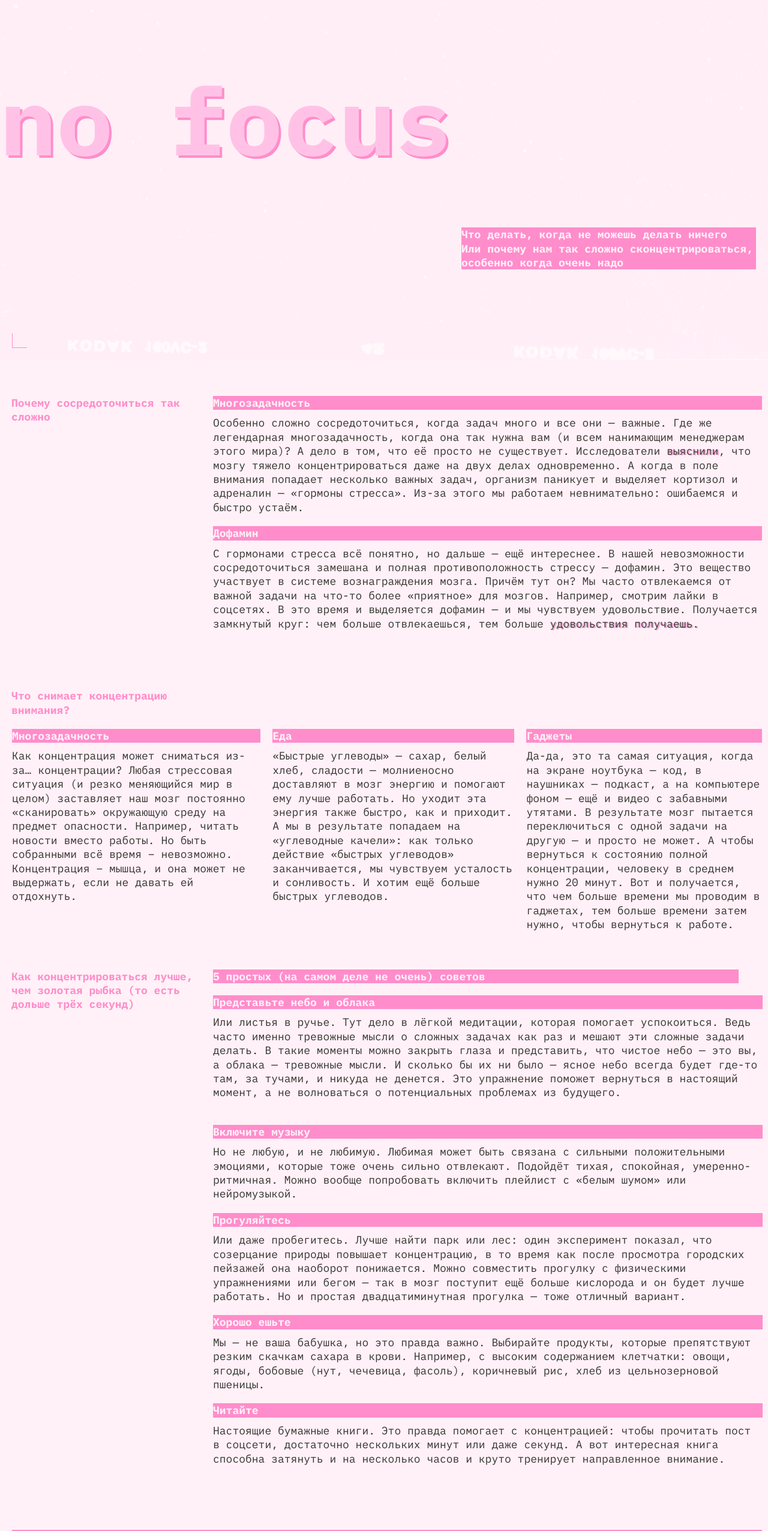
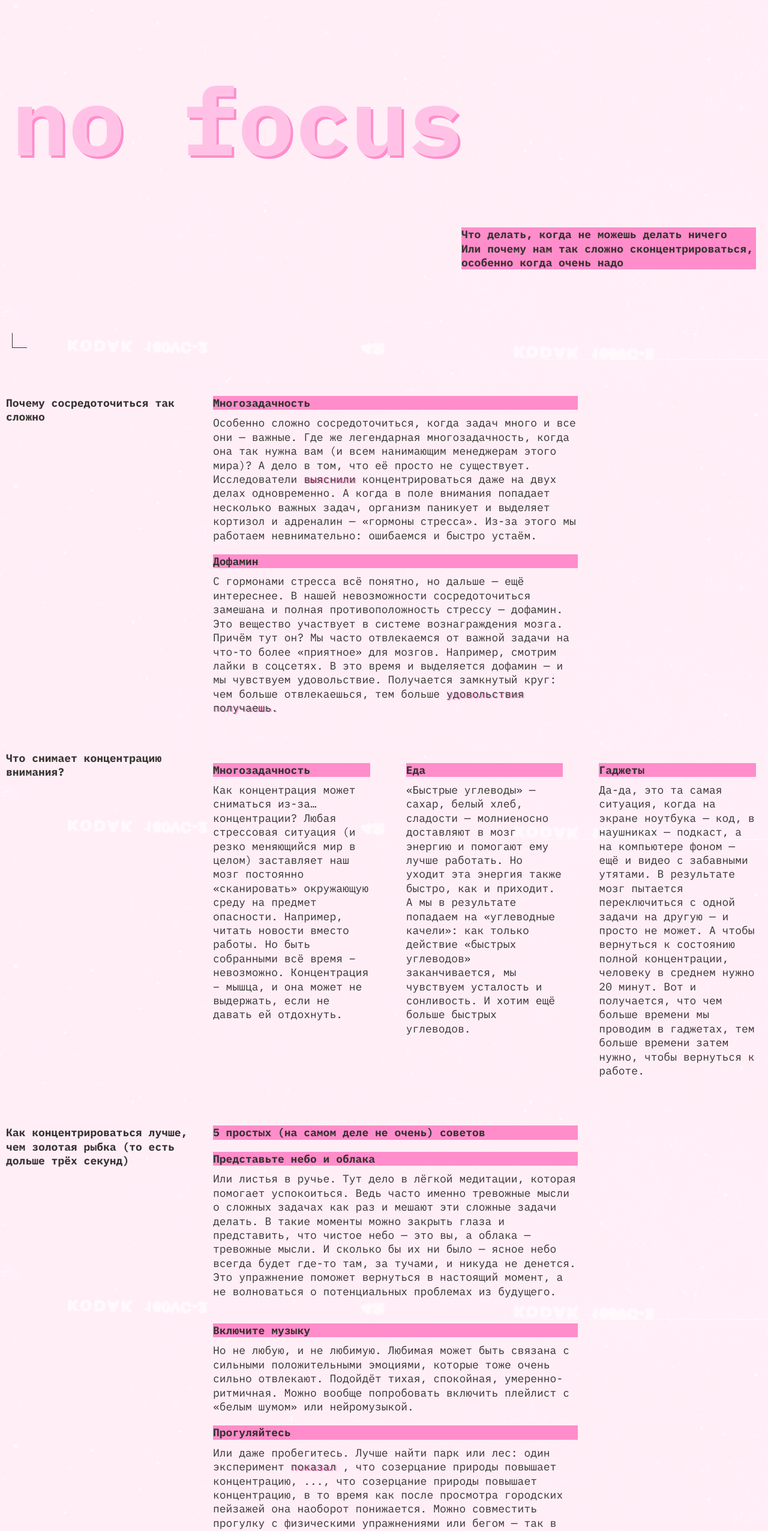
Before and after one commit to Arsen4ik6265/slozhno-sosredotochitsya-fd, a plain HTML site: page index.html in a window 1280 px wide. Shown: the part 200-2752 px from the top of the page at 60% size. Drawn offline with Linux system fonts and the light colour scheme.

Commit message:
Работа после коментариев ревьюера

```diff
--- a/index.html
+++ b/index.html
@@ -7,9 +7,9 @@
     <meta name="color-scheme" content="dark light" />
     <title>Сложно сосредоточиться</title>
     <script src="./scripts/script.js"></script>
-    <link rel="stylesheet" href="./fonts/fonts.css">
+    <link rel="stylesheet" href="./fonts/fonts.css" />
     <link rel="stylesheet" href="./styles/variables.css" />
-    <link rel="stylesheet" href="./styles/globals.css">
+    <link rel="stylesheet" href="./styles/globals.css" />
     <link rel="stylesheet" href="./styles/style.css" />
     <link rel="stylesheet" href="./styles/dark.css" />
     <link rel="stylesheet" href="./styles/light.css" />
@@ -58,9 +58,11 @@
       <!-- Основной заголовок -->
       <h1 class="header__title">no focus</h1>
       <div class="header__text title-decor">
-        <p> Что делать, когда не можешь делать ничего</p>
-         <p>Или почему нам так сложно
-        сконцентрироваться, особенно когда очень надо</p>
+        <p>Что делать, когда не можешь делать ничего</p>
+        <p>
+          Или почему нам так сложно сконцентрироваться, особенно когда очень
+          надо
+        </p>
       </div>
     </header>
     <main class="main">
@@ -78,7 +80,13 @@
                 важные. Где же легендарная многозадачность, когда она так нужна
                 вам (и всем нанимающим менеджерам этого мира)? А дело в том, что
                 её просто не существует. Исследователи
-                <a href="#" class="link">выяснили</a>, что мозгу тяжело
+                <a
+                  href="https://dana.org/article/multicosts-of-multitasking/"
+                  class="link"
+                  target="_blank"
+                  rel="noopener noreferrer"
+                  >выяснили</a
+                >
                 концентрироваться даже на двух делах одновременно. А когда в
                 поле внимания попадает несколько важных задач, организм паникует
                 и выделяет кортизол и адреналин — «гормоны стресса». Из-за этого
@@ -100,7 +108,7 @@
                 мозгов. Например, смотрим лайки в соцсетях. В это время и
                 выделяется дофамин — и мы чувствуем удовольствие. Получается
                 замкнутый круг: чем больше отвлекаешься, тем больше
-                <a href="#" class="link">удовольствия получаешь.</a>
+                <span class="link">удовольствия получаешь.</span>
               </p>
             </div>
           </article>
@@ -109,7 +117,9 @@
 
       <!-- Секция 2: Что снимает концентрацию внимания? -->
       <section class="section section__ui">
-        <h2 class="section__title section__title-special">Что снимает концентрацию внимания?</h2>
+        <h2 class="section__title section__title-special">
+          Что снимает концентрацию внимания?
+        </h2>
 
         <div class="section__content section__rt">
           <!-- Карточка 1: Многозадачность -->
@@ -162,7 +172,7 @@
       </section>
 
       <!-- Секция 3: Как концентрироваться лучше, чем золотая рыбка -->
-      <section class="section section__prime">
+      <section class="section">
         <h2 class="section__title">
           Как концентрироваться лучше, чем золотая рыбка (то есть дольше трёх
           секунд)
@@ -218,12 +228,19 @@
             <div class="card__content">
               <p class="card__text">
                 Или даже пробегитесь. Лучше найти парк или лес: один эксперимент
-                показал, что созерцание природы повышает концентрацию, в то
-                время как после просмотра городских пейзажей она наоборот
-                понижается. Можно совместить прогулку с физическими упражнениями
-                или бегом — так в мозг поступит ещё больше кислорода и он будет
-                лучше работать. Но и простая двадцатиминутная прогулка — тоже
-                отличный вариант.
+                <a
+                  href="https://www.sciencedirect.com/science/article/abs/pii/S0272494415000328"
+                  class="link"
+                  target="_blank"
+                  rel="noopener noreferrer"
+                >
+                  показал </a
+                >, что созерцание природы повышает концентрацию, ..., что
+                созерцание природы повышает концентрацию, в то время как после
+                просмотра городских пейзажей она наоборот понижается. Можно
+                совместить прогулку с физическими упражнениями или бегом — так в
+                мозг поступит ещё больше кислорода и он будет лучше работать. Но
+                и простая двадцатиминутная прогулка — тоже отличный вариант.
               </p>
             </div>
           </article>
--- a/styles/light.css
+++ b/styles/light.css
@@ -8,6 +8,83 @@
   --card-title-color: #353430;
   --button-hover-color: rgba(50, 49, 45, 0.4);
   --page-background-image: url("../images/cover-image-light.png");
+}
+
+@media (prefers-color-scheme: light) {
+  :root {
+    --accent-color: #ff8dcb;
+    --bg-color: #fff1f7;
+    --text-color: #353430;
+    --title-color: #ffc2e6;
+    --card-title-color: #353430;
+    --button-hover-color: rgba(50, 49, 45, 0.4);
+    --page-background-image: url("../images/cover-image-light.png");
+  }
+
+  .header__decor {
+    display: none;
+  }
+
+  .header__title,
+  .footer__title {
+    color: var(--title-color);
+    text-shadow: 4px 4px 0 var(--accent-color);
+  }
+
+  .section__title {
+    color: var(--text-color);
+    background-color: transparent;
+    border: none;
+    padding: 0;
+  }
+
+  .card__title,
+  .title-lol,
+  .section__subtitle-text {
+    color: var(--card-title-color);
+    background-color: var(--accent-color);
+  }
+
+  .card__text {
+    color: var(--text-color);
+  }
+
+  .header__text {
+    color: var(--card-title-color);
+    background-color: var(--accent-color);
+  }
+
+  .decorated-zone::before {
+    border-top: 1px solid var(--text-color);
+    border-right: 1px solid var(--text-color);
+  }
+
+  .decorated-zone::after {
+    border-bottom: 1px solid var(--text-color);
+    border-left: 1px solid var(--text-color);
+  }
+
+  .header__theme-menu-list {
+    color: var(--text-color);
+  }
+
+  .header__theme-menu-button_active {
+    border: 1px solid var(--text-color);
+  }
+
+  .header__theme-menu-button:focus {
+    border: none;
+    border-bottom: 1px solid var(--text-color);
+    outline: none;
+  }
+
+  .header__theme-menu-button:hover {
+    border: 1px solid var(--button-hover-color);
+  }
+
+  .header__theme-menu-button:disabled {
+    pointer-events: none;
+  }
 }
 
 :root.theme-light .header__decor {
@@ -42,3 +119,35 @@
   color: var(--card-title-color);
   background-color: var(--accent-color);
 }
+
+:root.theme-light .decorated-zone::before {
+  border-top: 1px solid var(--text-color);
+  border-right: 1px solid var(--text-color);
+}
+
+:root.theme-light .decorated-zone::after {
+  border-bottom: 1px solid var(--text-color);
+  border-left: 1px solid var(--text-color);
+}
+
+/* Светлая тема: цвета кнопок меню темы */
+:root.theme-light .header__theme-menu-list {
+  color: var(--text-color);
+}
+
+:root.theme-light .header__theme-menu-button_active {
+  border: 1px solid var(--text-color);
+}
+
+:root.theme-light .header__theme-menu-button:focus {
+  border: none;
+  border-bottom: 1px solid var(--text-color);
+}
+
+:root.theme-light .header__theme-menu-button:hover {
+  border: 1px solid var(--button-hover-color);
+}
+
+:root.theme-light .header__theme-menu-button:disabled {
+  pointer-events: none;
+}
--- a/styles/style.css
+++ b/styles/style.css
@@ -1,7 +1,6 @@
 /* Основные стили проекта. Это стили для темы, которую вы верстаете первой. */
 
 .page {
-  /* Используем ЕДИНЫЕ переменные из variables.css */
   background-position: center;
   background-size: cover;
   background-attachment: fixed;
@@ -9,11 +8,10 @@
   min-height: 100vh;
   background-color: var(--bg-color);
   margin: 0 auto;
-  overflow-x: hidden;
+  background-image: var(--page-background-image);
 }
 
 .header {
-  background-image: var(--page-background-image);
   block-size: 100vh;
   min-block-size: 668px;
   display: grid;
@@ -88,13 +86,14 @@
   border: none;
   text-align: center;
   padding: 1.5px 13px;
+  cursor: pointer;
 }
 
 .header__title {
   color: var(--title-color);
   font-family: var(--main-font);
   line-height: 83%;
-  font-size: 116px;
+  font-size: clamp(7.25rem, 7.0115rem + 1.0178vw, 7.5rem);
   font-weight: 700;
   text-shadow: 4px 4px 0 var(--accent-color);
   max-width: 100vw;
@@ -142,10 +141,6 @@
 
 .section__title-special {
   margin-block-start: 49px;
-}
-
-.section__prime {
-  margin-block-start: 51px;
 }
 
 .section__title {
@@ -202,18 +197,19 @@
 }
 
 .link {
-  text-shadow: 2px 1.3px 0px var(--accent-color);
+  text-shadow: 2px 1.3px 0 var(--accent-color);
   text-decoration: none;
-  outline: none;
+  border-bottom: 1px solid transparent;
 }
 
 .link:hover {
-  text-decoration: underline;
-  text-underline-offset: 2px;
+  border-bottom-color: currentColor;
+  text-decoration: none;
 }
 
-.link:focus {
-  border: 1px solid var(--text-color);
+.link:focus-visible {
+  outline: 2px solid currentColor;
+  outline-offset: 2px;
 }
 
 .gallery__grid {
@@ -230,17 +226,19 @@
 }
 
 .footer {
-  height: 100vh;
-  max-height: 668px;
+  min-height: 100vh;
+  display: flex;
+  justify-content: center;
+  align-items: center;
+  position: relative;
   padding: 10px;
-  position: relative;
   margin-block-start: 42px;
 }
 
 .footer__title {
   font-family: var(--main-font);
   font-weight: 700;
-  font-size: 116px;
+  font-size: clamp(7.25rem, 7.0115rem + 1.0178vw, 7.5rem);
   line-height: 83%;
   color: var(--title-color);
   text-shadow: 4px 4px 0px var(--accent-color),
@@ -283,9 +281,9 @@
   }
 
   .header__title {
-    font-size: 120px;
-    margin-inline-start: -20px;
-    max-width: calc(100% + 20px);
+    font-size: clamp(7.5rem, 0.5625rem + 14.4531vw, 9.8125rem);
+    margin-inline-start: 0;
+    max-width: 100%;
   }
 
   .header__text {
@@ -299,6 +297,10 @@
     margin-block-start: 17px;
   }
 
+  .section__content {
+    grid-column: 2;
+  }
+
   .section__title {
     padding-inline-start: 9px;
     margin-block-start: 20px;
@@ -308,22 +310,18 @@
     margin-block-start: 62px;
   }
 
-  .section__prime {
-    margin-block-start: 61px;
-    padding-inline-start: 10px;
-    margin-inline-end: -1px;
-  }
-
   .card {
+    grid-column: 2;
     padding-inline-start: 30px;
     padding-inline-end: 10px;
-    grid-column: 2/2;
+    margin: 0;
+    width: 100%;
   }
 
   .section__rt {
-    grid-column: 1/5;
-    margin-inline-start: -20px;
-    width: calc(100% + 20px);
+    grid-column: 1 / -1;
+    margin-inline-start: 0;
+    width: 100%;
   }
 
   .section__subtitle-text {
@@ -390,28 +388,26 @@
 
   .street {
     grid-area: street;
-    grid-column: 4 / 2;
   }
 
   .footer {
+    display: flex;
+    justify-content: center;
+    align-items: center;
     padding: 20px;
     margin-block-start: 56px;
-    min-block-size: 1024px;
+    min-height: 100vh;
   }
 
   .footer__title {
-    font-size: 120px;
-    padding: 446px 182px;
+    font-size: clamp(7.5rem, 0.5625rem + 14.4531vw, 9.8125rem);
+    padding: 0;
   }
 }
 
 @media (min-width: 1024px) {
   .header {
     min-block-size: 768px;
-  }
-
-  .header__title {
-    font-size: 157px;
   }
 
   .header__text {
@@ -432,23 +428,39 @@
     grid-template-columns: 315px 1fr;
   }
 
+  .section + .section {
+    margin-block-start: 60px;
+  }
+
+  .section__content {
+    grid-column: 2;
+    max-inline-size: 648px;
+    width: 100%;
+  }
+
+  .section__title {
+    box-sizing: border-box;
+    padding-inline-start: 0;
+    max-inline-size: 315px;
+  }
+
   .section__title-special {
-    margin-block-start: 80px;
+    margin-block-start: 0;
   }
 
   .section__rt {
     display: grid;
-    grid-template-columns: repeat(3, 315px);
+    grid-template-columns: repeat(3, 1fr);
     gap: 20px;
+    max-inline-size: none;
   }
 
   .card {
     grid-column: span 1;
     padding-block-start: 31px;
-    margin-inline-end: -40px;
-    width: calc(100% + 40px);
+    margin-inline-end: 0;
+    width: 100%;
   }
-
   .card__po {
     padding-block-end: 22px;
   }
@@ -471,53 +483,7 @@
     column-gap: 15px;
   }
 
-  .section__prime {
-    margin-block-start: 43px;
-  }
-
   .footer {
-    min-block-size: 768px;
-  }
-
-  .footer__title {
-    font-size: 157px;
-    padding: 295px 255px;
+    min-block-size: 100vh;
   }
 }
-
-@media (min-width: 1100px) {
-  .section__content {
-    grid-template-columns: repeat(3, auto);
-    padding-inline-end: 30px;
-  }
-
-  .gallery__grid {
-    padding-left: 10px;
-    padding-block-start: 17px;
-    grid-template-columns: 1fr 1fr 1fr;
-    grid-template-rows: repeat(3, auto);
-    row-gap: 22px;
-    column-gap: 15px;
-  }
-
-  .footer__title {
-    padding: 425px 425px;
-  }
-}
-
-@media (prefers-color-scheme: light) {
-  :root {
-    /* Цвета для светлой темы */
-    --accent-color: #ff8dcb;
-    --bg-color: #fff1f7;
-    --text-color: #353430;
-    --title-color: #ffc2e6;
-    --card-title-color: #353430;
-    --button-hover-color: rgba(50, 49, 45, 0.4);
-    --page-background-image: url("../images/cover-image-light.png");
-  }
-
-  .header__decor {
-    display: none;
-  }
-}
--- a/styles/variables.css
+++ b/styles/variables.css
@@ -9,5 +9,5 @@
   --page-background-image: url("../images/cover-image-dark.png");
 
   /* Шрифты */
-  --main-font: "IBM Plex Mono", monospace;
+  --main-font: "IBM Plex Mono", Monospace;
 }
```
